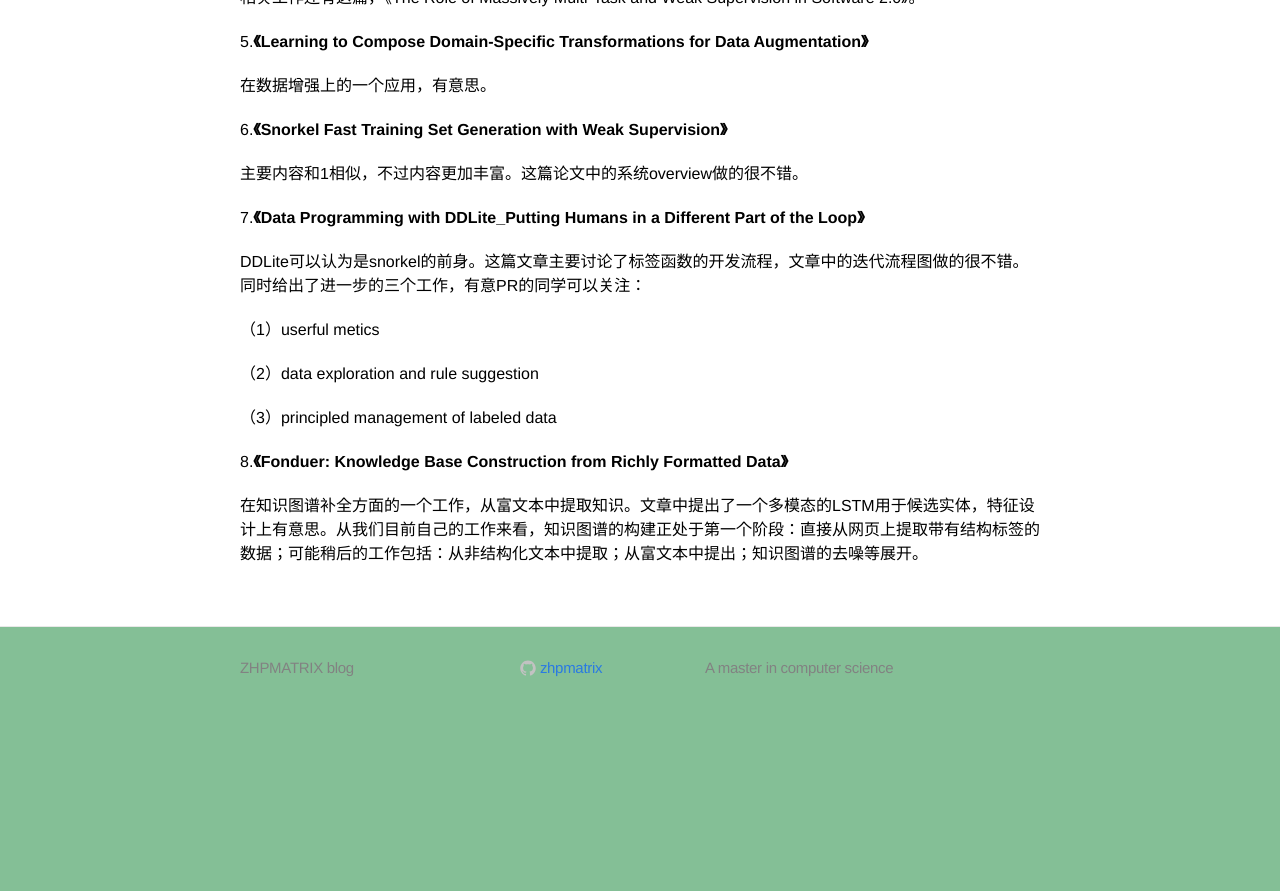
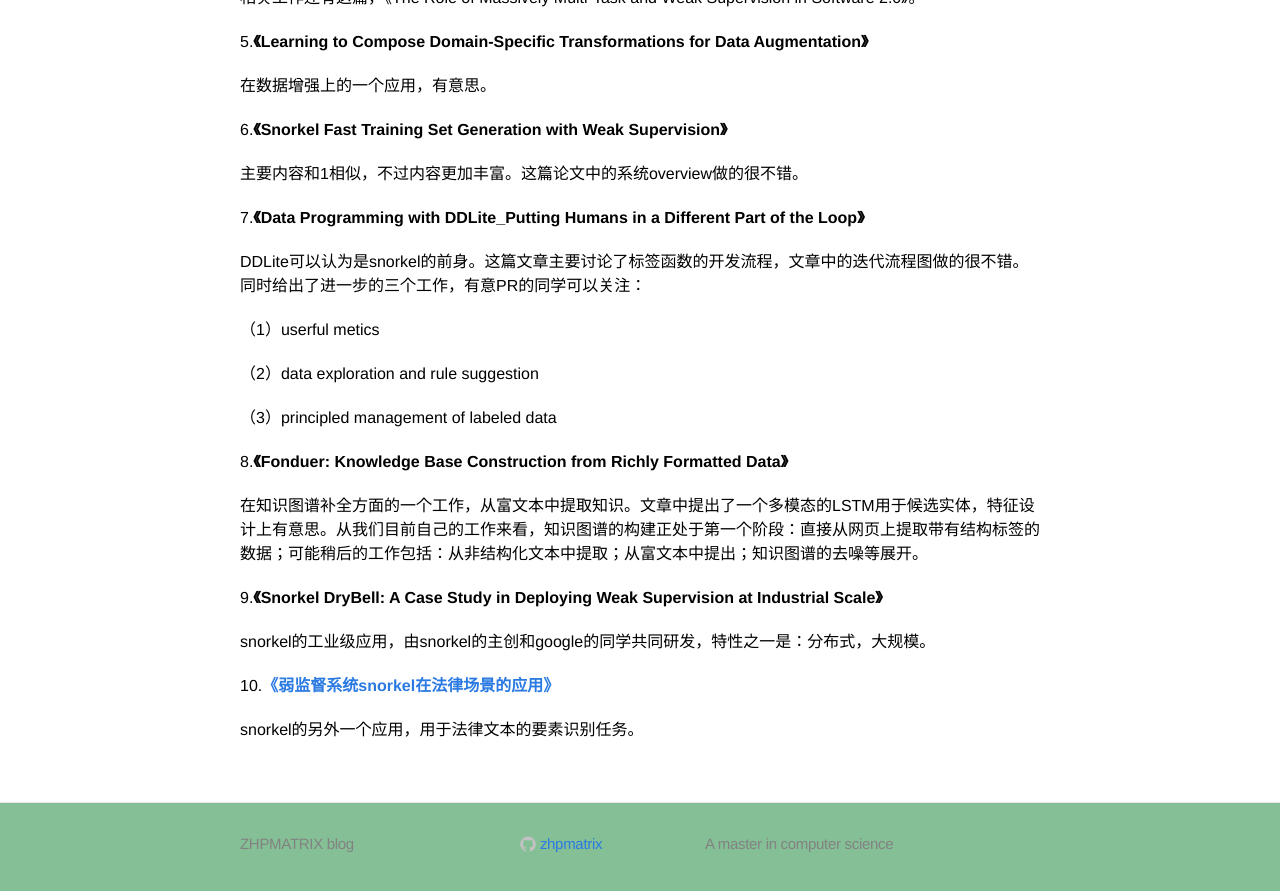
Before and after one commit to zhpmatrix/zhpmatrix.github.io, a Jekyll site: the page built from _posts/2019-06-05-snorkel.md, in a window 1280 px wide and 900 px high, scrolled down 2406 px. Shown: the top 891 px of the window. Built offline with Jekyll 4.4.1, drawn with Linux system fonts in a browser that asks for light colours; comment, search, counter and statistics services are not loaded; before the commit the page ends 3130 px from its top, so only the background shows below that.

Commit message:
add new paper

```diff
--- a/_posts/2019-06-05-snorkel.md
+++ b/_posts/2019-06-05-snorkel.md
@@ -109,3 +109,12 @@ DDLite可以认为是snorkel的前身。这篇文章主要讨论了标签函数
 8.**《Fonduer: Knowledge Base Construction from Richly Formatted Data》**
 
 在知识图谱补全方面的一个工作，从富文本中提取知识。文章中提出了一个多模态的LSTM用于候选实体，特征设计上有意思。从我们目前自己的工作来看，知识图谱的构建正处于第一个阶段：直接从网页上提取带有结构标签的数据；可能稍后的工作包括：从非结构化文本中提取；从富文本中提出；知识图谱的去噪等展开。
+
+9.**《Snorkel DryBell: A Case Study in Deploying Weak Supervision at Industrial Scale》**
+
+snorkel的工业级应用，由snorkel的主创和google的同学共同研发，特性之一是：分布式，大规模。
+
+
+10.**[《弱监督系统snorkel在法律场景的应用》](http://baijiahao.baidu.com/s?id=1634469710561301933)**
+
+snorkel的另外一个应用，用于法律文本的要素识别任务。
```
